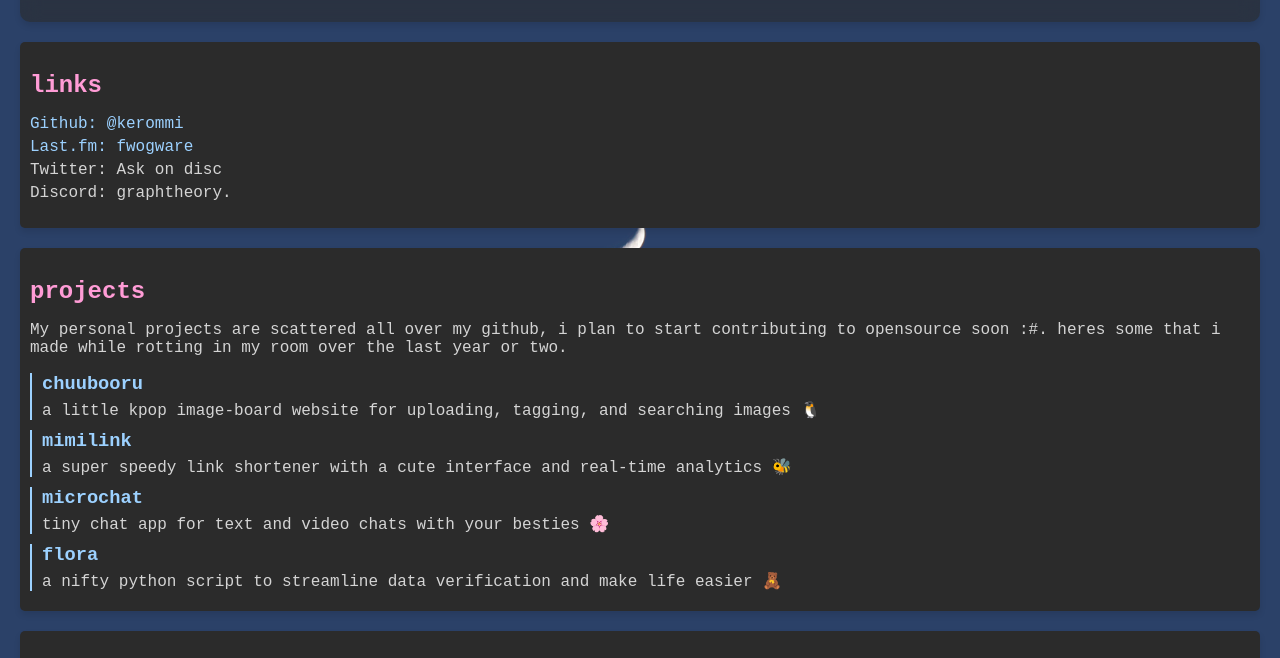
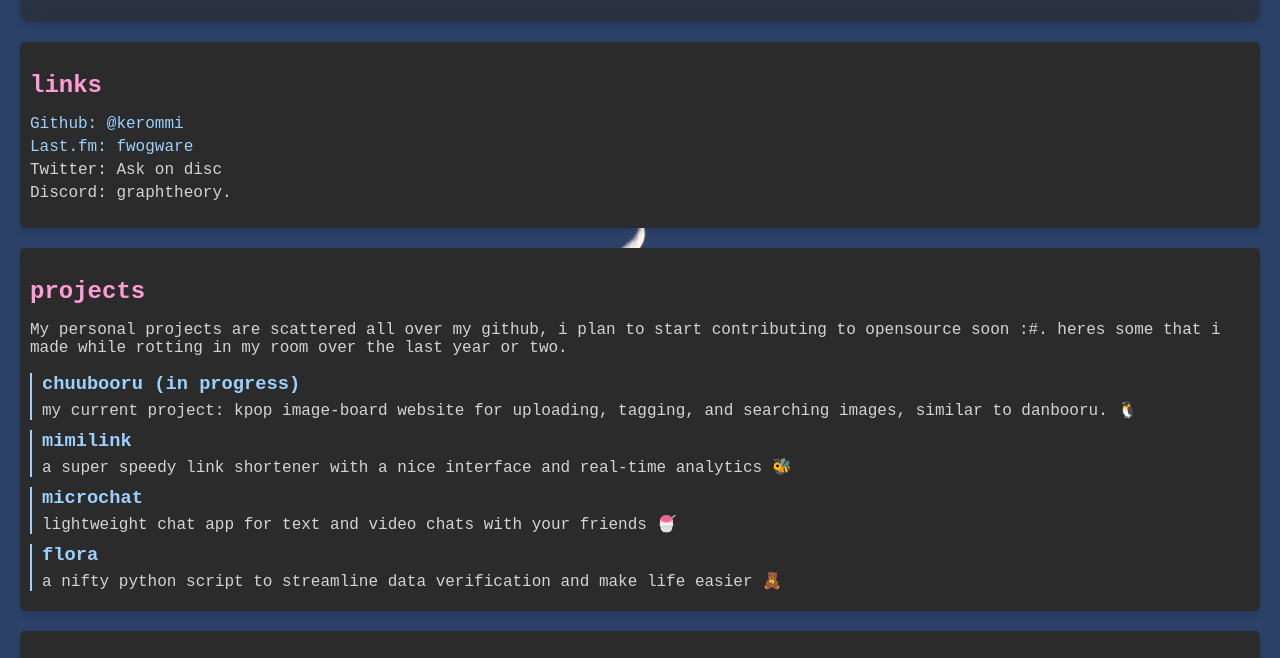
Before and after one commit to kerommi/kerommi.github.io, a plain HTML site: page index.html in a window 1280 px wide. Shown: the part 141-799 px from the top of the page. Drawn offline with Linux system fonts and the light colour scheme.

Commit message:
fixed some stuff

```diff
--- a/index.html
+++ b/index.html
@@ -26,16 +26,16 @@
     <h2>projects</h2>
     <p>My personal projects are scattered all over my github, i plan to start contributing to opensource soon :#. heres some that i made while rotting in my room over the last year or two.</p>
     <div class="project">
-      <h3>chuubooru</h3>
-      <p>a little kpop image-board website for uploading, tagging, and searching images 🐧</p>
+      <h3>chuubooru (in progress)</h3>
+      <p>my current project: kpop image-board website for uploading, tagging, and searching images, similar to danbooru. 🐧</p>
     </div>
     <div class="project">
       <h3>mimilink</h3>
-      <p>a super speedy link shortener with a cute interface and real-time analytics 🐝</p>
+      <p>a super speedy link shortener with a nice interface and real-time analytics 🐝</p>
     </div>
     <div class="project">
       <h3>microchat</h3>
-      <p>tiny chat app for text and video chats with your besties 🌸</p>
+      <p>lightweight chat app for text and video chats with your friends 🍧</p>
     </div>
     <div class="project">
       <h3>flora</h3>
```
